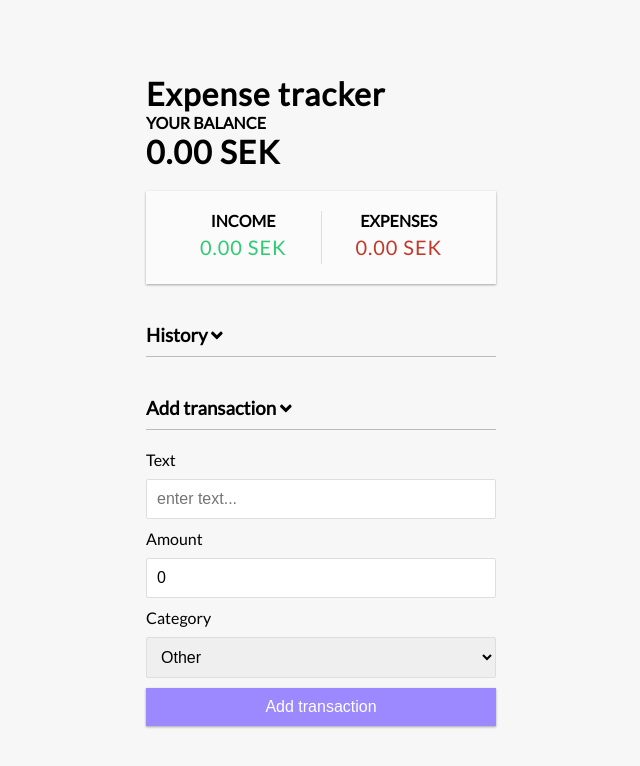
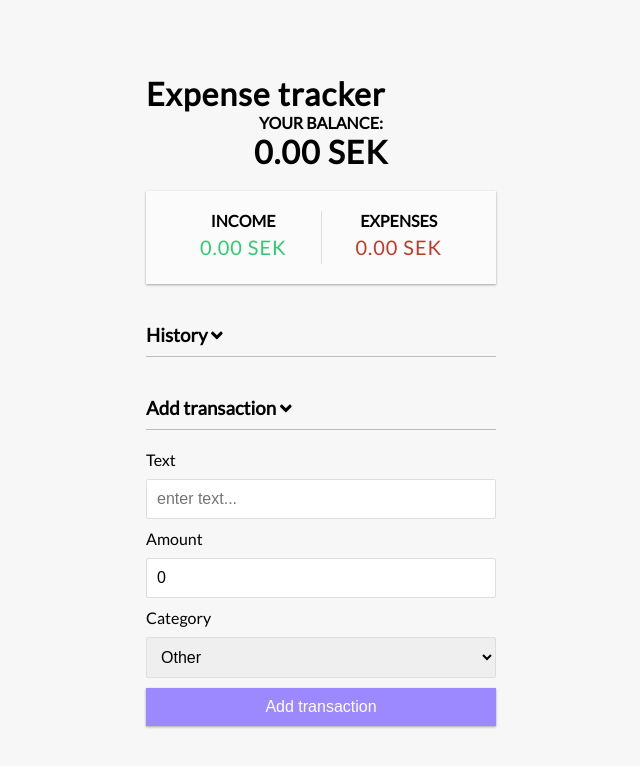
Before and after one commit to mbar47/expensetracker-react, a React (Create React App) app: page / in a window 1280 px wide. Shown: the top 766 px of the page, without its empty margins (319-959 px from the left). Built offline with nearby package versions, Linux system fonts and the light colour scheme.

Commit message:
clean up

```diff
--- a/src/components/Balance.js
+++ b/src/components/Balance.js
@@ -8,12 +8,9 @@ export const Balance = () => {
 
   const total = amounts.reduce((acc, item) => (acc += item), 0).toFixed(2);
 
-  console.log(total);
-
-  console.log(transactions);
   return (
-    <div>
-      <h4>Your balance</h4>
+    <div className="balance">
+      <h4>Your balance: </h4>
       <h1 id="balance">{total} SEK</h1>
     </div>
   );
```
